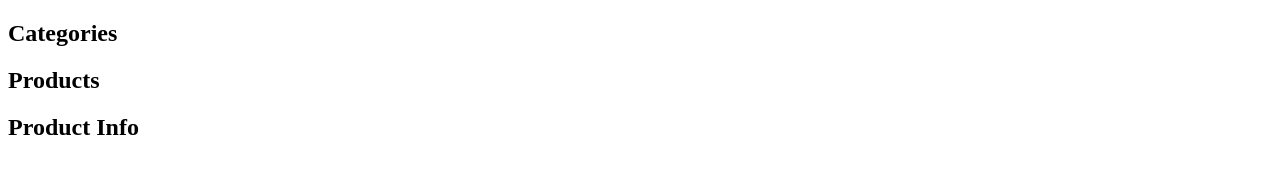
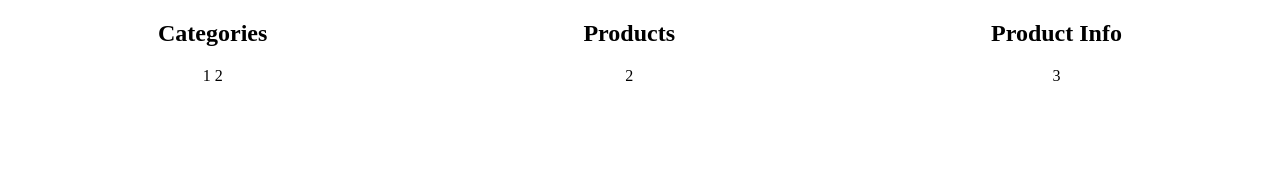
Before and after one commit to Valkor95/JS_HomeWorks, a website: page index.html in a window 1280 px wide. Drawn offline with nearby package versions, Linux system fonts and the light colour scheme; files that its build step writes are made by us from their sources.

Commit message:
HW63_v2_css

```diff
--- a/index.html
+++ b/index.html
@@ -3,6 +3,7 @@
   <head>
     <meta charset="UTF-8" />
     <title>Title</title>
+    <link rel="stylesheet" href="./style/index.css">
   </head>
   <body>
 
@@ -13,21 +14,22 @@
         <div class="categories">
           <h2>Categories</h2>
           <ul id="category-list">
-
+          1
+            2
           </ul>
         </div>
 
         <div class="products">
           <h2>Products</h2>
           <ul id="product-list">
-
+          2
           </ul>
         </div>
 
         <div class="product-info">
           <h2>Product Info</h2>
           <ul id="product-info-content">
-
+          3
           </ul>
         </div>
 
--- /dev/null
+++ b/style/index.scss
@@ -0,0 +1,28 @@
+*{
+  margin: 0;
+  padding: 0;
+  box-sizing: border-box;
+}
+
+.col{
+  display: flex;
+  justify-content: space-around;
+}
+
+.categories, .products, .product-info {
+  padding: 20px;
+  ul{
+    display: flex;
+    flex-direction: column;
+    align-items: center;
+    list-style-type: none;
+    margin-top: 20px;
+    li{
+      cursor: pointer;
+    }
+  }
+}
+
+.hidden{
+  display: none;
+}
```
